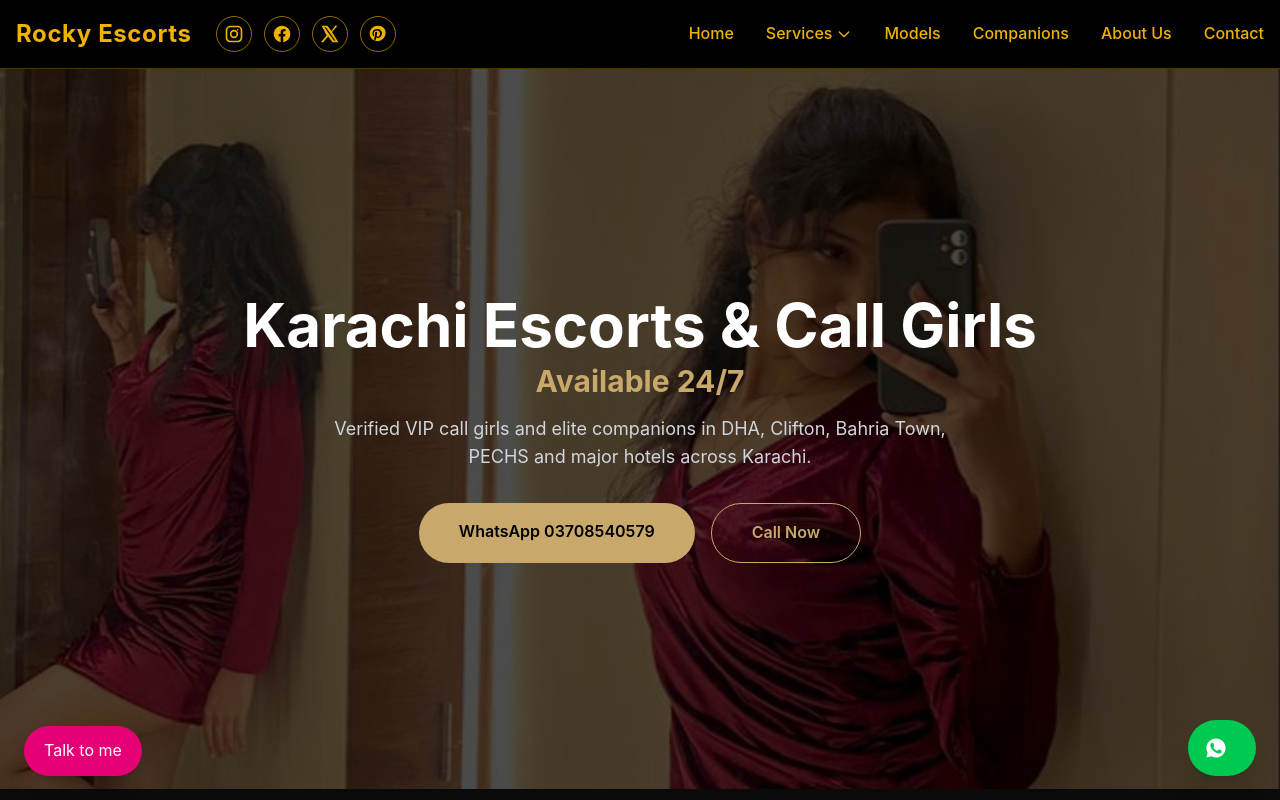
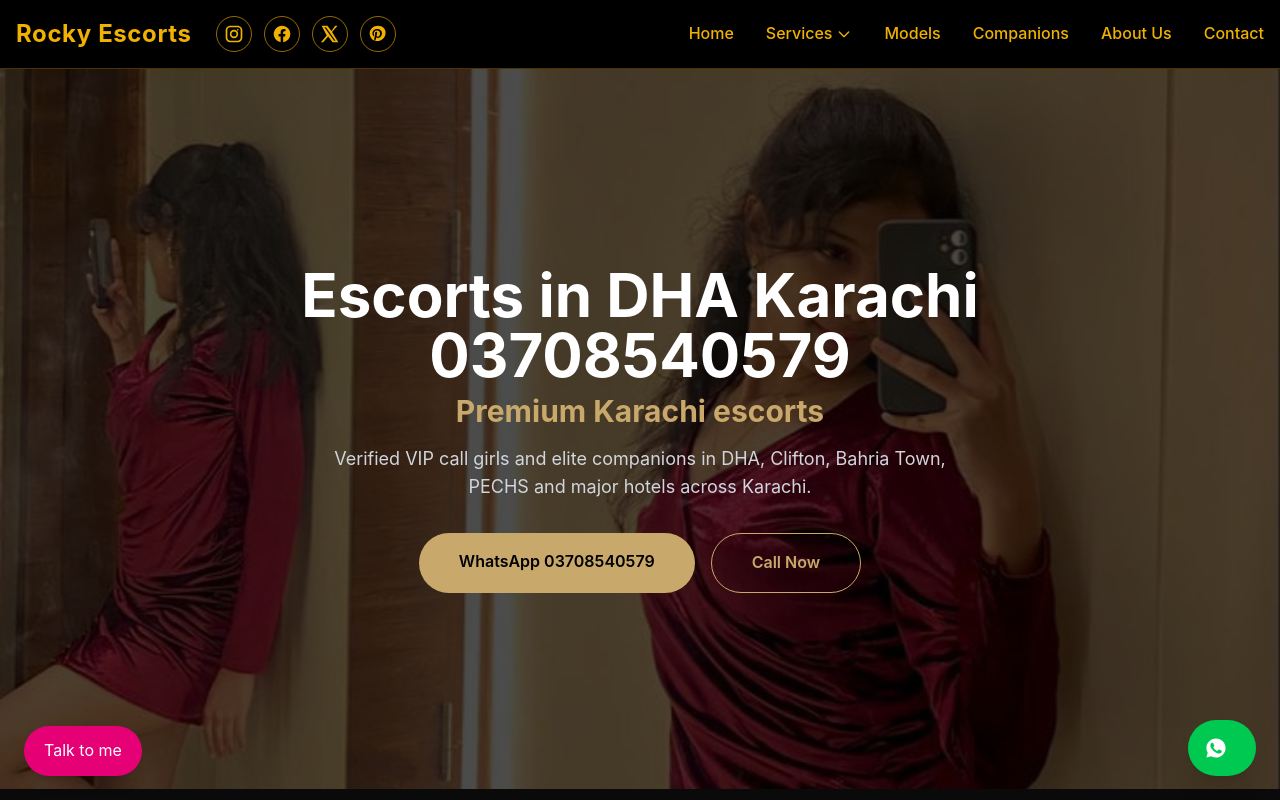
Before and after one commit to iamtalhaarifvlogs/rockykarachi1, a Next.js app: page / in a window 1280 px wide. Shown: the top 800 px of the page. Built offline with nearby package versions, Linux system fonts and the light colour scheme.

Commit message:
Update page.tsx

```diff
--- a/app/page.tsx
+++ b/app/page.tsx
@@ -55,8 +55,8 @@ export default function HomePage() {
         <div className="absolute inset-0 bg-black/70" />
         <div className="relative z-10 text-center px-6 max-w-4xl">
           <h1 className="text-4xl md:text-6xl font-bold text-white mb-4">
-            Karachi Escorts & Call Girls
-            <span className="block text-[#c9a86c] mt-2 text-2xl md:text-3xl">Available 24/7</span>
+            Escorts in DHA Karachi 03708540579
+            <span className="block text-[#c9a86c] mt-2 text-2xl md:text-3xl">Premium Karachi escorts</span>
           </h1>
           <p className="text-lg text-gray-300 mb-8 max-w-2xl mx-auto">
             Verified VIP call girls and elite companions in DHA, Clifton, Bahria Town, PECHS and major hotels across Karachi.
```
